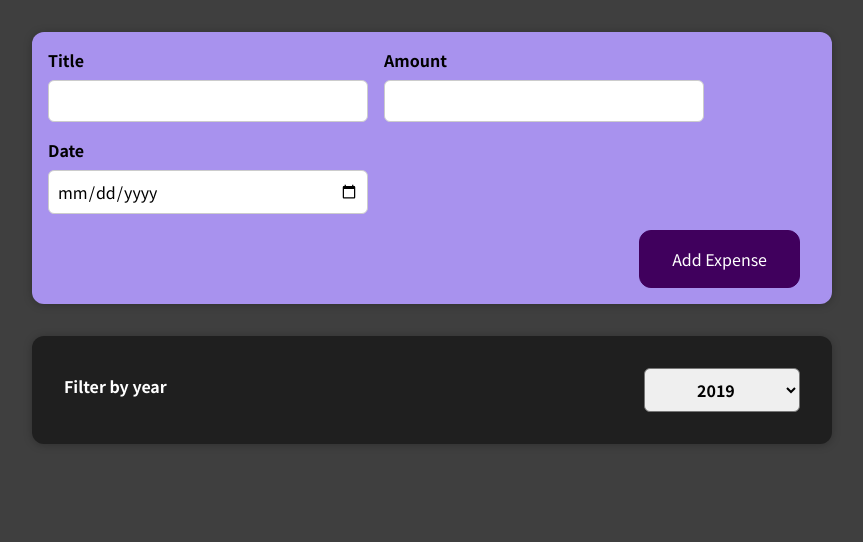
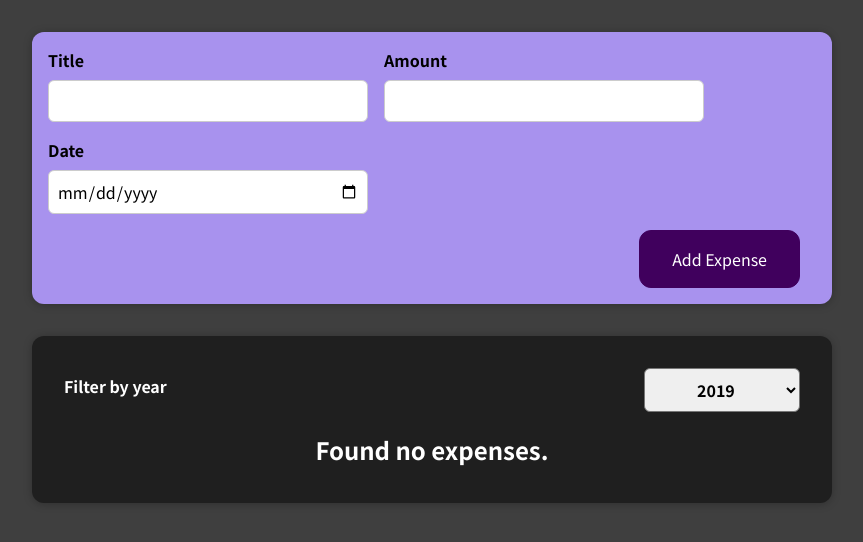
Before and after one commit to arjunmenonx1/react-expense-tracker, a React (Create React App) app: page / in a window 1280 px wide. Shown: the top 542 px of the page, without its empty margins (208-1071 px from the left). Built offline with nearby package versions, Linux system fonts and the light colour scheme.

Commit message:
conditional returns for expense list

```diff
--- a/src/components/Expenses/ExpenseItem.js
+++ b/src/components/Expenses/ExpenseItem.js
@@ -4,6 +4,7 @@
 
 const ExpenseItem = (props) => {
   return (
+    <li>
       <Card className="expense-item">
         <ExpenseDate date={props.date} />
         <div className="expense-item__description">
@@ -11,6 +12,7 @@
         </div>
         <div className="expense-item__price">{props.amount}</div>
       </Card>
+    </li>
   );
 };
 
--- a/src/components/Expenses/Expenses.js
+++ b/src/components/Expenses/Expenses.js
@@ -3,6 +3,7 @@
 import Card from "../UI/Card";
 import ExpenseItem from "./ExpenseItem";
 import ExpensesFilter from "./ExpensesFilter";
+import ExpensesList from "./ExpensesList";
 
 const Expenses = (props) => {
   const [filteredYear, setFilteredYear] = useState("2019");
@@ -22,14 +23,7 @@
           selected={filteredYear}
           onChangeFilter={filterChangeHandler}
         />
-        {filteredList.map((expense) => (
-          <ExpenseItem
-            key={expense.id}
-            title={expense.title}
-            amount={expense.amount}
-            date={expense.date}
-          />
-        ))}
+        <ExpensesList items={filteredList} />
       </Card>
     </div>
   );
--- /dev/null
+++ b/src/components/Expenses/ExpensesList.css
@@ -0,0 +1,9 @@
+.expenses-list {
+  list-style: none;
+  padding: 0;
+}
+
+.expenses-list__fallback {
+  color: white;
+  text-align: center;
+}
--- /dev/null
+++ b/src/components/Expenses/ExpensesList.js
@@ -0,0 +1,24 @@
+import React from "react";
+import "./ExpensesList.css";
+import ExpenseItem from "./ExpenseItem";
+
+const ExpensesList = (props) => {
+  if (props.items.length === 0) {
+    return <h2 className="expenses-list__fallback">Found no expenses.</h2>;
+  }
+
+  return (
+    <ul className="expenses-list">
+      {props.items.map((expense) => (
+        <ExpenseItem
+          key={expense.id}
+          title={expense.title}
+          amount={expense.amount}
+          date={expense.date}
+        />
+      ))}
+    </ul>
+  );
+};
+
+export default ExpensesList;
```
Lines whose indentation alone changed are shown as unchanged.
